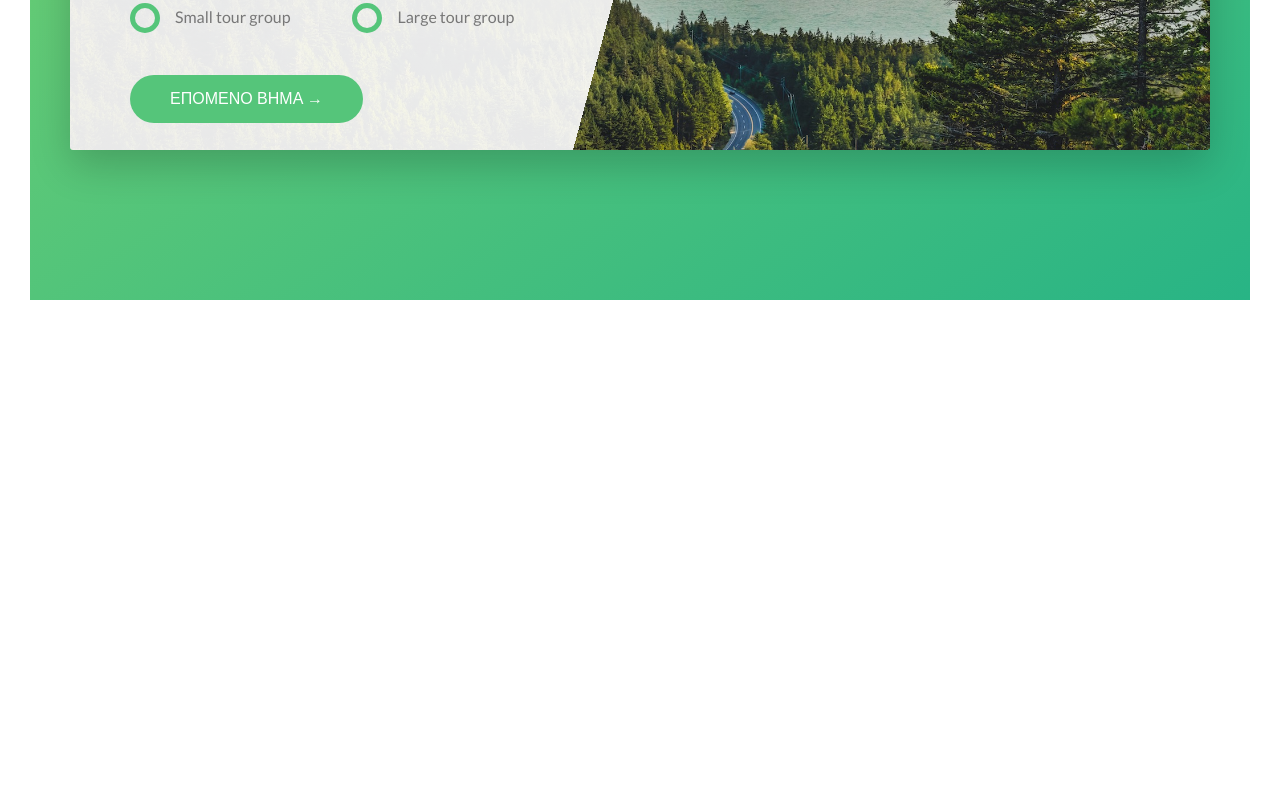
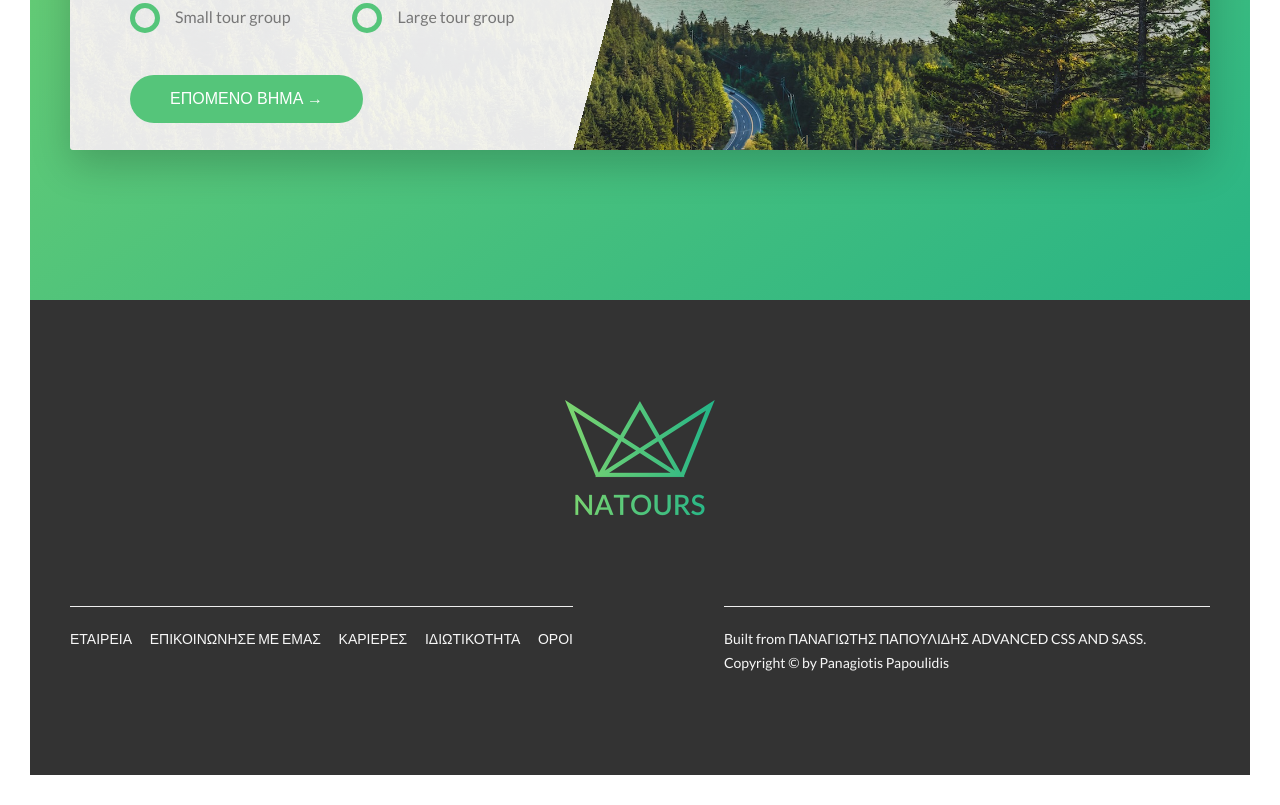
Before and after one commit to Panagiip1/advanced_css_and_sass, a website: page index.html in a window 1280 px wide. Shown: the part 5159-5964 px from the top of the page. Before the commit the page ends 5489 px from the top, so only its background shows below. Drawn offline with Linux system fonts and the light colour scheme.

Commit message:
add footer

```diff
--- a/index.html
+++ b/index.html
@@ -316,6 +316,30 @@
             </section>
         </main>
 
+        <footer class="footer">
+            <div class="footer__logo-box">
+                <img src="img/logo-green-2x.png" alt="Full logo" class="footer__logo">
+            </div>
+            <div class="row">
+                <div class="col-1-of-2">
+                    <div class="footer__navigation">
+                        <ul class="footer__list">
+                            <li class="footer__item"><a href="#" class="footer__link">Εταιρεια</a></li>
+                            <li class="footer__item"><a href="#" class="footer__link">Επικοινωνησε με εμας</a></li>
+                            <li class="footer__item"><a href="#" class="footer__link">Καριερες</a></li>
+                            <li class="footer__item"><a href="#" class="footer__link">Ιδιωτικοτητα</a></li>
+                            <li class="footer__item"><a href="#" class="footer__link">Οροι</a></li>
+                        </ul>
+                    </div>
+                </div>
+                 <div class="col-1-of-2">
+                    <p class="footer__copyright">
+                        Built from <a href="" class="footer__link">Παναγιωτης Παπουλιδης </a> <a href="" class="footer__link"> Advanced CSS and SASS</a>. Copyright &copy; by Panagiotis Papoulidis
+                    </p>
+                </div>
+            </div>
+        </footer>
+
     <!--
         <section class="grid-test">
             <div class="row">
--- a/sass/abstracts/_variables.scss
+++ b/sass/abstracts/_variables.scss
@@ -16,6 +16,8 @@ $color-grey-light-2: #eee;
 
 $color-grey-dark: #777;
 $color-grey-dark-2: #999;
+$color-grey-dark-3: #333;
+
 $color-white: #fff;
 $color-black: #000;
 
--- /dev/null
+++ b/sass/layout/_footer.scss
@@ -0,0 +1,61 @@
+.footer {
+	background-color: $color-grey-dark-3;
+	padding: 10rem 0;
+	font-size: 1.4rem;
+	color: $color-grey-light-1;
+
+	&__logo-box {
+		text-align: center;
+		margin-bottom: 8rem;
+	}
+
+	&__logo {
+		width: 15rem;
+		height: auto;
+	}
+
+	&__navigation {
+		border-top: 1px solid $color-grey-light-2;
+		padding-top: 2rem;
+		display: inline-block;
+	}
+
+	&__list {
+		list-style: none;
+	}
+
+	&__item {
+		display: inline-block;
+
+		&:not(:last-child) {
+			margin-right: 1.5rem;
+		}
+	}
+
+	&__link {
+		&:link,
+		&:visited {
+			color: $color-grey-light-1;
+			background-color: $color-grey-dark-3;
+			text-decoration: none;
+			text-transform: uppercase;
+			display: inline-block;
+			transition: all .2s;
+		}
+
+		&:hover,
+		&:active {
+			color: $color-primary;
+			box-shadow: 0 1rem 2rem rgba($color-black, .4);
+			transform: rotate(5deg) scale(1.5);
+		}
+	}
+
+	&__copyright {
+		border-top: 1px solid $color-grey-light-2;
+		padding-top: 2rem;
+		/* width: 80%;  */
+		width: 90%;
+		float: right;
+	}
+}
--- a/sass/main.scss
+++ b/sass/main.scss
@@ -17,6 +17,7 @@
 @import "components/story";
 
 
+@import "layout/footer";
 @import "layout/grid";
 @import "layout/header";
 
```
Also changed, not shown: css/style.css.
